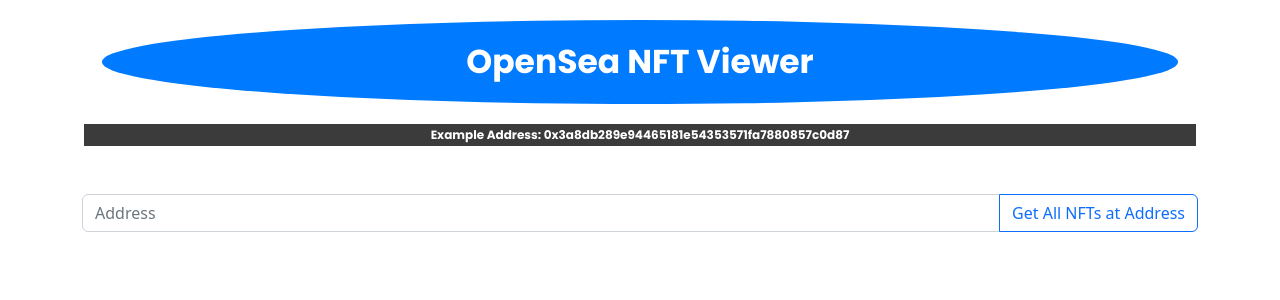
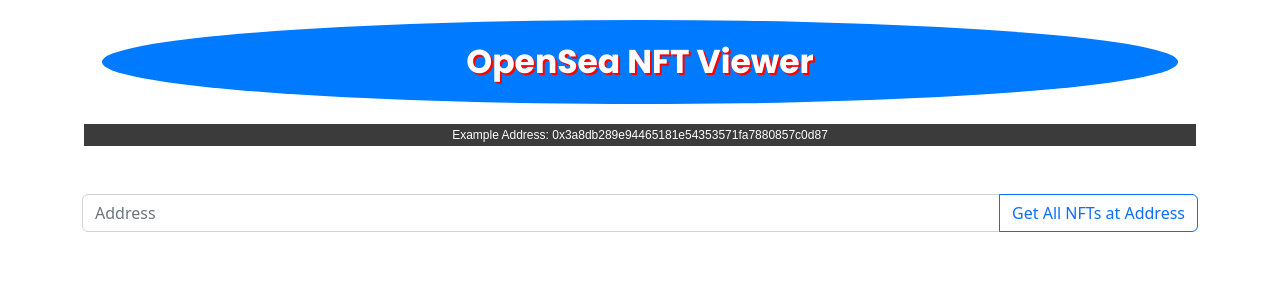
Before and after one commit to simon-masterclass/nft-viewer, a React (Create React App) app: page / in a window 1280 px wide. Shown: the top 300 px of the page. Built offline with nearby package versions, Linux system fonts and the light colour scheme.

Commit message:
[11] - CSS Styles

```diff
--- a/src/App.css
+++ b/src/App.css
@@ -52,6 +52,8 @@
   color: white;
   border-radius: 50%;
   font-family: 'Poppins', sans-serif;
+  text-shadow: 2px 2px red;
+
 }
 
 /* Example properties */
@@ -65,7 +67,7 @@
   font-size:12px;
   color: white;
   border-radius: 0%;
-  font-family: 'Poppins', sans-serif;
+  font-family: sans-serif;
 
 }
 
@@ -81,7 +83,7 @@
 }
 
 .App-link {
-  color: #61dafb;
+  color: #d9e444;
 }
 
 .collection-image{
--- a/src/App.js
+++ b/src/App.js
@@ -46,7 +46,7 @@
       {nftOwner == '' ? (
           <span className="example">Example Address: 0x3a8db289e94465181e54353571fa7880857c0d87</span>
         ) : (
-          <span className="example">Suggestion: Check out these celebrity wallet addresses at... <a href="https://dappradar.com/blog/celebrity-wallets-a-dive-into-crypto-hollywood" target="_blank">DappRadar.com</a></span>
+          <div className="example">Suggestion: Check out these celebrity wallet addresses at... <a href="https://dappradar.com/blog/celebrity-wallets-a-dive-into-crypto-hollywood" target="_blank">DappRadar.com</a></div>
         )
       }
 
```
